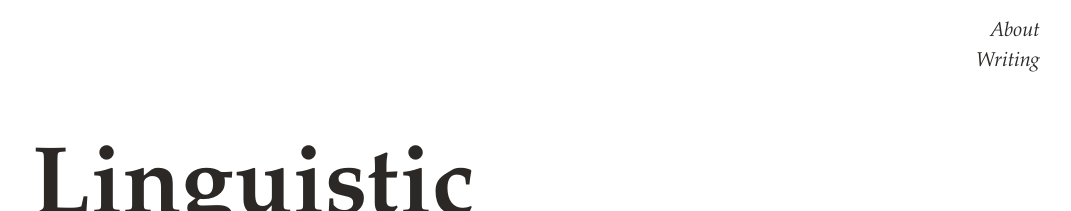
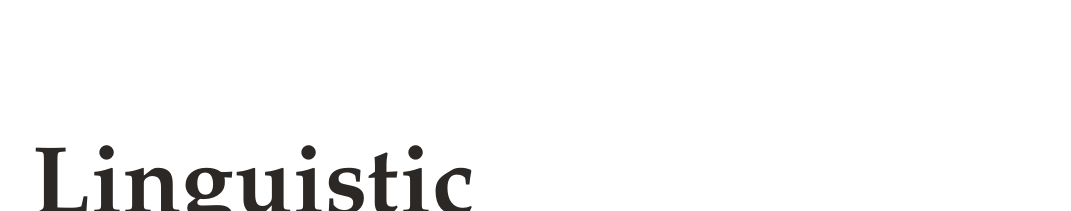
Before and after one commit to QinyueZheng/linguistic_datastory, a Jekyll site: the page built from index.md, in a window 1280 px wide. Shown: the top 211 px of the page, without its empty margins (208-1279 px from the left). Built offline with Jekyll 4.4.1, drawn with Linux system fonts in a browser that asks for light colours; comment, search, counter and statistics services are not loaded.

Commit message:
modify home

```diff
--- a/_layouts/home.html
+++ b/_layouts/home.html
@@ -9,7 +9,7 @@
 
       <header class="clearfix">
 
-        <div class="right absolute-lg right-0 top-0">
+        <!--div class="right absolute-lg right-0 top-0">
           <ul class="mt-2 mr-2 mr-lg-3">
             {% for my_page in site.pages %}
               {% if my_page.title %}
@@ -19,7 +19,7 @@
               {% endif %}
             {% endfor %}
           </ul>
-        </div>
+        </div -->
 
         <div class="container mx-auto px-2 mt-4 mb-2 clearfix header-text">
           <h1 class="h0 inline-block py-2 mt-4 header-title">{{ site.title }}</h1>
```
